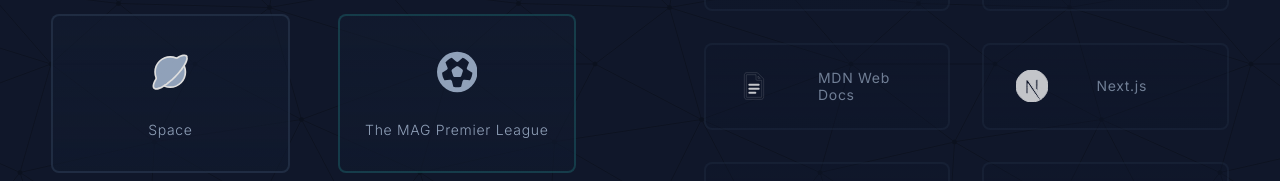
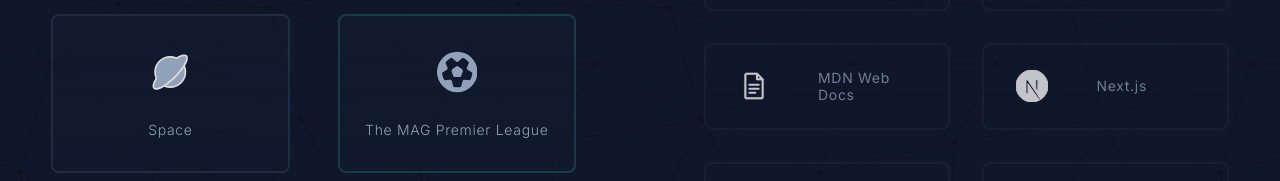
Before and after one commit to michaelgainford/michaelgainford.github.io, a Next.js app: page / in a window 1280 px wide. Shown: the part 527-708 px from the top of the page. Built offline with nearby package versions, Linux system fonts and the light colour scheme.

Commit message:
Fix fill colour.

```diff
--- a/components/icons/IconDocs.jsx
+++ b/components/icons/IconDocs.jsx
@@ -1,5 +1,5 @@
 export default function ICON_DOCS ({classes, fill}) {
   return (
-<svg width="800px" height="800px" viewBox="0 0 192 192" xmlns="http://www.w3.org/2000/svg" className={classes} fill="none"><path stroke="fill-current" strokeLinecap="round" strokeLinejoin="round" strokeWidth="12" d="M68 89h56m-56 24h56m-56 24h36"/><path fill="fill-current" fillRule="evenodd" d="M52 28a2 2 0 0 0-2 2v132a2 2 0 0 0 2 2h88a2 2 0 0 0 2-2V62h-28a6 6 0 0 1-6-6V28H52Zm68 8.485L133.515 50H120V36.485ZM38 30c0-7.732 6.268-14 14-14h62c1.591 0 3.117.632 4.243 1.757l34 34A6 6 0 0 1 154 56v106c0 7.732-6.268 14-14 14H52c-7.732 0-14-6.268-14-14V30Z" clipRule="evenodd"/></svg>
+		<svg width="800px" height="800px" viewBox="0 0 192 192" xmlns="http://www.w3.org/2000/svg" className={classes} fill="currentColor"><path stroke="fill-current" strokeLinecap="round" strokeLinejoin="round" strokeWidth="12" d="M68 89h56m-56 24h56m-56 24h36"/><path fill="fill-current" fillRule="evenodd" d="M52 28a2 2 0 0 0-2 2v132a2 2 0 0 0 2 2h88a2 2 0 0 0 2-2V62h-28a6 6 0 0 1-6-6V28H52Zm68 8.485L133.515 50H120V36.485ZM38 30c0-7.732 6.268-14 14-14h62c1.591 0 3.117.632 4.243 1.757l34 34A6 6 0 0 1 154 56v106c0 7.732-6.268 14-14 14H52c-7.732 0-14-6.268-14-14V30Z" clipRule="evenodd"/></svg>
   )
 }
```
